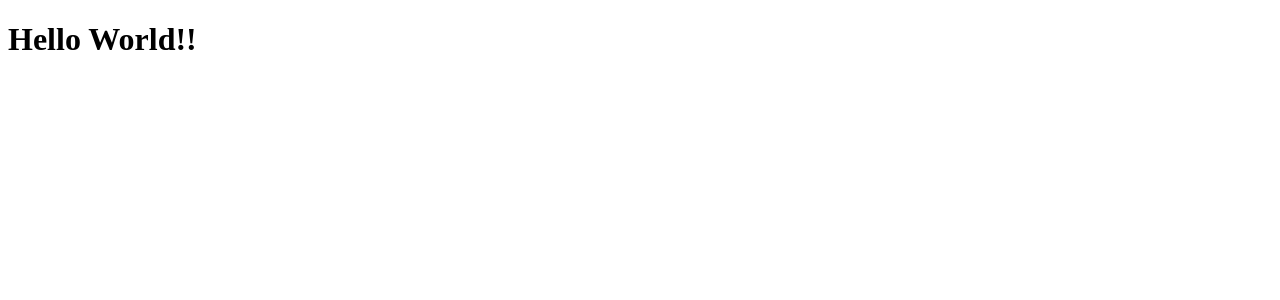
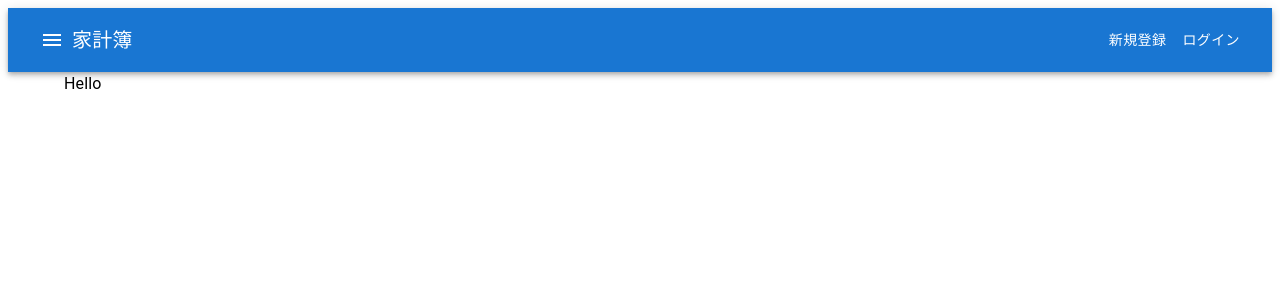
Before and after one commit to HirokiNakazawa/share-spend-client, a Next.js app: page / in a window 1280 px wide. Shown: the top 300 px of the page. Built offline with nearby package versions, Linux system fonts and the light colour scheme.

Commit message:
ヘッダーレイアウト実装

```diff
--- /dev/null
+++ b/src/app/components/Header.tsx
@@ -0,0 +1,26 @@
+"use client";
+
+import { AppBar, Toolbar, IconButton, Typography, Button } from "@mui/material";
+import MenuIcon from "@mui/icons-material/Menu";
+import { FC } from "react";
+
+const Header: FC = () => {
+  return (
+    <>
+      <AppBar position="static">
+        <Toolbar>
+          <IconButton color="inherit">
+            <MenuIcon />
+          </IconButton>
+          <Typography variant="h6" sx={{ flexGrow: 1 }}>
+            家計簿
+          </Typography>
+          <Button color="inherit">新規登録</Button>
+          <Button color="inherit">ログイン</Button>
+        </Toolbar>
+      </AppBar>
+    </>
+  );
+};
+
+export default Header;
--- a/src/app/page.tsx
+++ b/src/app/page.tsx
@@ -1,7 +1,16 @@
-const Home = () => {
-    return (
-        <h1>Hello World!!</h1>
-    )
-}
+import { Container, Typography } from "@mui/material";
+import { FC } from "react";
+import Header from "./components/Header";
+
+const Home: FC = () => {
+  return (
+    <>
+      <Header />
+      <Container>
+        <Typography>Hello</Typography>
+      </Container>
+    </>
+  );
+};
 
 export default Home;
```
